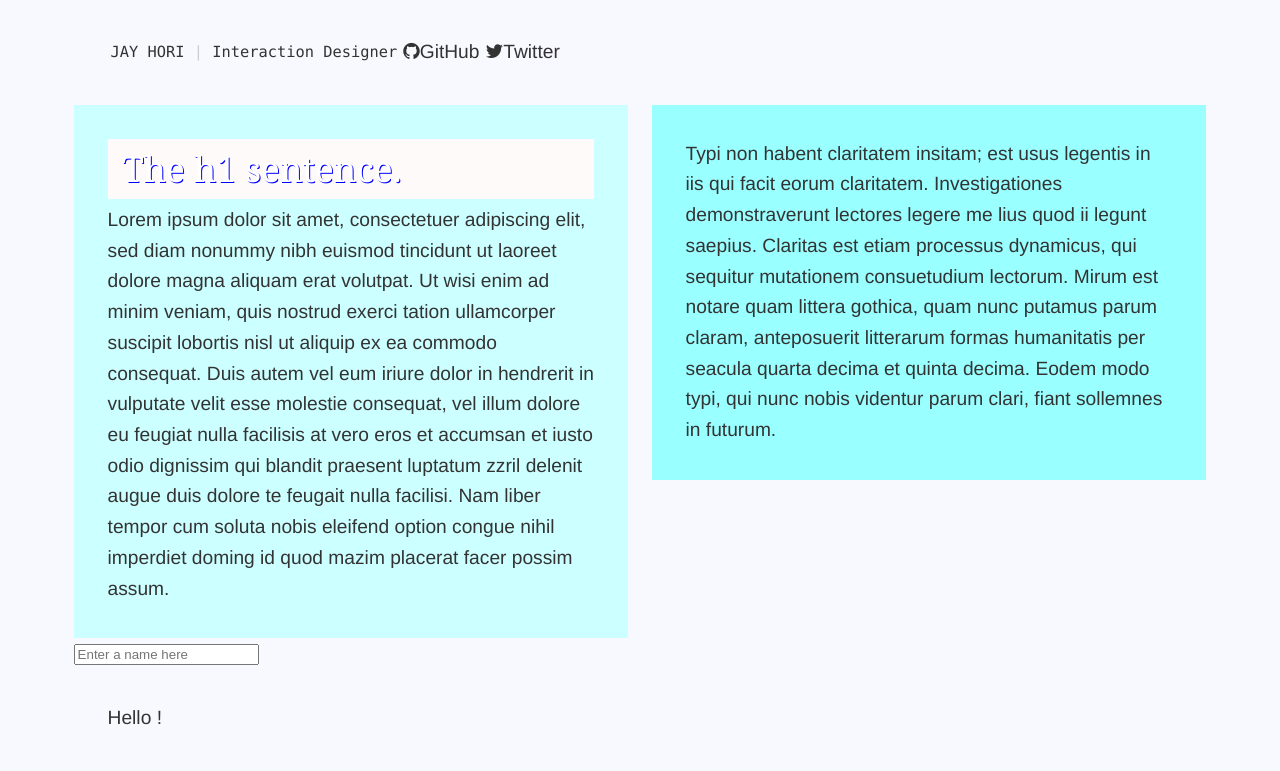
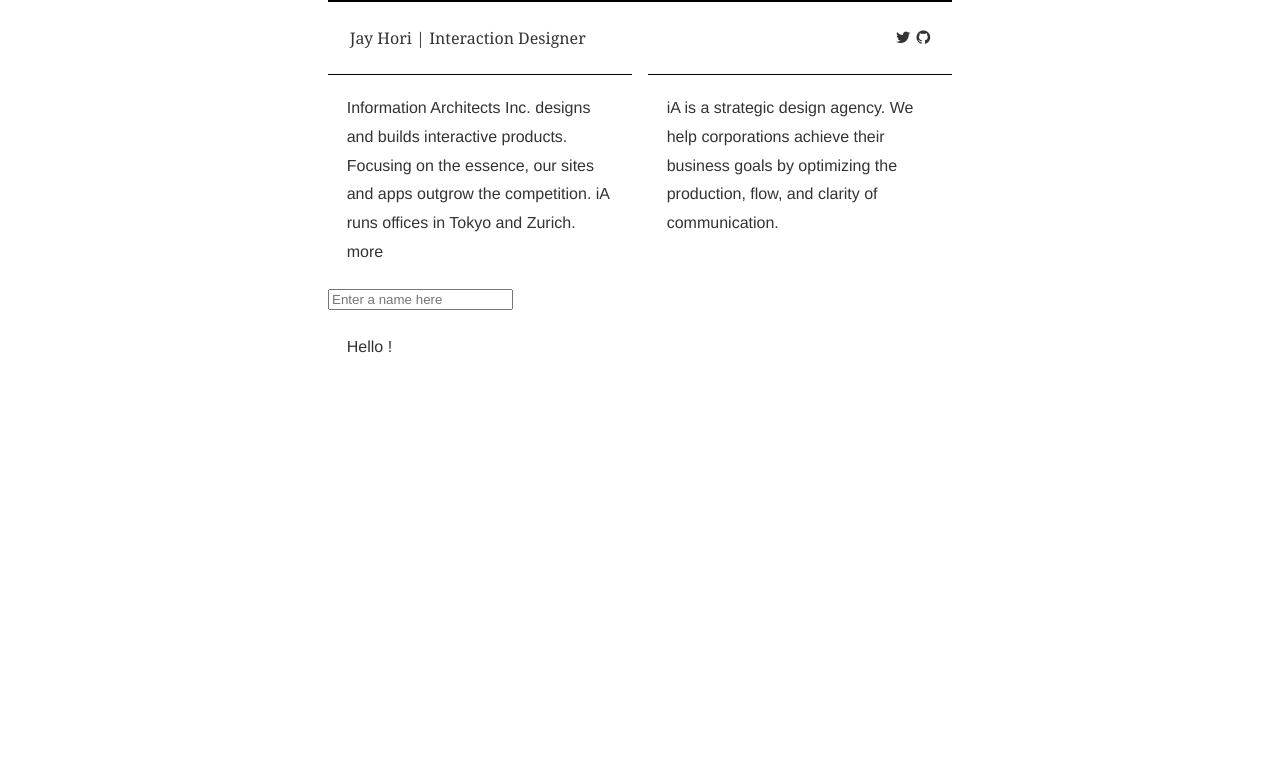
Before and after one commit to chibicode/jayhori.github.io, a website: page index.html in a window 1280 px wide. Drawn offline with nearby package versions, Linux system fonts and the light colour scheme; files that its build step writes are made by us from their sources.

Commit message:
implemented b and w color

```diff
--- a/components/sass/_base.scss
+++ b/components/sass/_base.scss
@@ -1,45 +1,50 @@
 body {
+
+  background-color: none;
   font-size: $font-size-regular;
+  line-height: 1.8rem;
   font-weight: $font-weight-regular;
-  font-family: $font-family-text;
+  font-family: $font-text;
     .top {
       float:left;
       padding: 3px;
-      font-family: $font-family-code;
-      font-size: $font-size-small;
+      font-family: $font-display;
+      font-size: $font-size-regular;
     }
     .role {
       display: none;
     }
-    .lightened {
-          color: lighten(black, 80%);
-          font-weight: $font-weight-light;
-        }
     .name {
     display: none;
   }
   p {
     color: $base-font-color;
   }
-
-  background-color: $ghostwhite;
-  font-size: 1.2rem;
-  line-height: 160%;
   a { text-decoration: none; }
+  .line {
+    background-color: black;
+    height: 2px;
+  }
   .lorem {
-    background-color: $lightblue;
+    background-color: none;
+    border-top-color: black;
+    border-top-style: solid;
+    border-top-width: 1px;
   }
   .typi {
-    background-color: darken($lightblue, 10%);
+    background-color: none;
+    border-top-color: black;
+    border-top-style: solid;
+    border-top-width: 1px;
   }
 }
 
-@include at-breakpoint($tablet){
+@include at-breakpoint($computer){
   body {
     .name { display: inline};
     .role { display: inline};
     .icon {
-      float:left;
+      float: right;
     }
     .lorem {
       @include span-columns(4,8);
@@ -50,33 +55,11 @@ body {
   }
 }
 
-@include at-breakpoint($computer){
-  body {
-    .name { display: inline};
-    .role { display: inline};
-    .lorem {
-      @include span-columns(5,10);
-    }
-    .typi {
-      @include span-columns(5 omega,10);
-    }
-  }
-}
-
 #{headings()} {
 
   font-weight: normal;
 
   @include text-shadow(blue 1px 1px);
-}
-
-h1 {
-  font-family: $font-family-display;
-  font-size: 2.2rem;
-  color: lighten($linen, 25);
-  margin-bottom: .4rem;
-  background-color: $snow;
-
 }
 
 a {
--- a/components/sass/_layout.scss
+++ b/components/sass/_layout.scss
@@ -1,25 +1,22 @@
-//Susy setup -------------------------------------
+// Susy setup -------------------------------------
 $total-columns  : 12;              // a 12-column grid
 $column-width   : 4em;            // each column is 4em wide
 $gutter-width   : 1em;            // 1em gutters between columns
 $grid-padding   : $gutter-width;  // grid-padding equal to gutters
 @include border-box-sizing;
 
-$tablet : 30em 8; // 47em is roughly speaking, around 750px wide with 16px body font
-$computer : 55em 12; // 75em is roughly speaking, around 1200px wide with 16px body font
-
+$computer : 30em 8; // 47em is roughly speaking, around 750px wide with 16px body font
 
 .page {
-  @include container ($total-columns, $tablet, $computer);
+  @include container ($total-columns, $computer);
 }
 
-//Content -----------------------------------------
+// Content -----------------------------------------
 
 .layout {
-	@include container ($total-columns, $tablet, $computer);
+	@include container ($total-columns, $computer);
 	padding: 3%;
 }
-
 
 // Icons ------------------------------------------
 
--- a/components/sass/_variables.scss
+++ b/components/sass/_variables.scss
@@ -8,13 +8,16 @@ $font-secondary: Baskerville, serif;
 
 $base-font-color: lighten(black, 20%);
 
-$font-size-small: .8em;
-$font-size-regular: 1em;
+$font-size-small: 0.8rem;
+$font-size-regular: 1rem;
+$font-size-large: 1.2rem;
 
 $font-weight-light:	200;
 $font-weight-regular:	300;
 $font-weight-bold:	500;
 
-$font-family-text:	source-sans-pro, 'Helvetica Neue', Helvetica, Arial, sans-serif;
-$font-family-display:	chaparral-pro, Georgia, 'Times New Roman', Times, serif;
-$font-family-code:	source-code-pro, Monaco, Menlo, Consolas, 'Courier New', monospace;
+// Source-Sans is an Adobe project aiming for clarity in small screens
+// Helvetica Neue was chosen in iOS 7 for clarity in the iOS 7 devices
+$font-text:	source-sans-pro, 'Helvetica Neue', Helvetica, Arial, sans-serif;
+$font-display:	chaparral-pro, Georgia, 'Times New Roman', Times, serif;
+$font-code:	source-code-pro, Monaco, Menlo, Consolas, 'Courier New', monospace;
--- a/index.html
+++ b/index.html
@@ -9,21 +9,22 @@
 </head>
 <body class="page">
 	<header>
+		<div class="line"></div>
 		<div class="navigation">
 			<section class="layout">
 				<ul class="nav">
 					<li class="top">
-						<p>JAY HORI<span class="role"><span class="lightened"> | </span>Interaction Designer</span>
+						<p>Jay Hori <span class="role">| Interaction Designer</span>
 						</p>
 					</li>
 					<li class="icon">
 						<a href="http://github.com/jayhori">
-							<i class="fa fa-github"></i><p class="name">GitHub</p>
+							<i class="fa fa-github"></i>
 						</a>
 					</li>
 					<li class="icon">
 						<a href="https://twitter.com/jayhori">
-							<i class="fa fa-twitter"></i><p class="name">Twitter</p>
+							<i class="fa fa-twitter"></i>
 						</a>
 					</li>
 				</ul>
@@ -33,10 +34,9 @@
 
 
 	<div class="layout lorem">
-		<h1 class="layout">The h1 sentence.</h1>
-		<p >Lorem ipsum dolor sit amet, consectetuer adipiscing elit, sed diam nonummy nibh euismod tincidunt ut laoreet dolore magna aliquam erat volutpat. Ut wisi enim ad minim veniam, quis nostrud exerci tation ullamcorper suscipit lobortis nisl ut aliquip ex ea commodo consequat. Duis autem vel eum iriure dolor in hendrerit in vulputate velit esse molestie consequat, vel illum dolore eu feugiat nulla facilisis at vero eros et accumsan et iusto odio dignissim qui blandit praesent luptatum zzril delenit augue duis dolore te feugait nulla facilisi. Nam liber tempor cum soluta nobis eleifend option congue nihil imperdiet doming id quod mazim placerat facer possim assum.</p>
+		<p >Information Architects Inc. designs and builds interactive products. Focusing on the essence, our sites and apps outgrow the competition. iA runs offices in Tokyo and Zurich. more</p>
 	</div>
-		<p class="layout typi">Typi non habent claritatem insitam; est usus legentis in iis qui facit eorum claritatem. Investigationes demonstraverunt lectores legere me lius quod ii legunt saepius. Claritas est etiam processus dynamicus, qui sequitur mutationem consuetudium lectorum. Mirum est notare quam littera gothica, quam nunc putamus parum claram, anteposuerit litterarum formas humanitatis per seacula quarta decima et quinta decima. Eodem modo typi, qui nunc nobis videntur parum clari, fiant sollemnes in futurum.</p>
+		<p class="layout typi">iA is a strategic design agency. We help corporations achieve their business goals by optimizing the production, flow, and clarity of communication.</p>
 	<script src="js/script.js"></script>
 	<script src="http://localhost:35729/livereload.js"></script>
 </body>
```
Also changed, not shown: css/styles.css.
